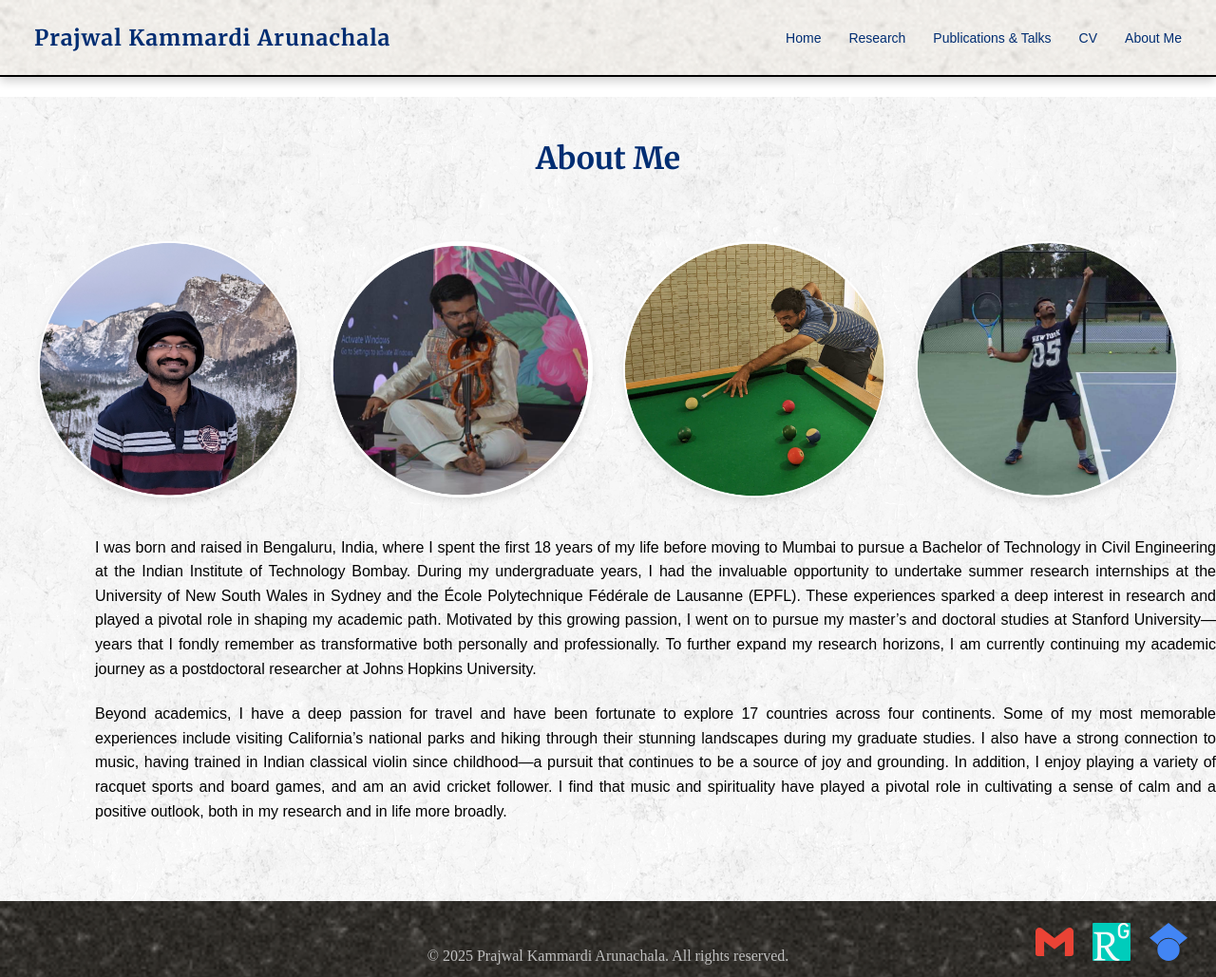
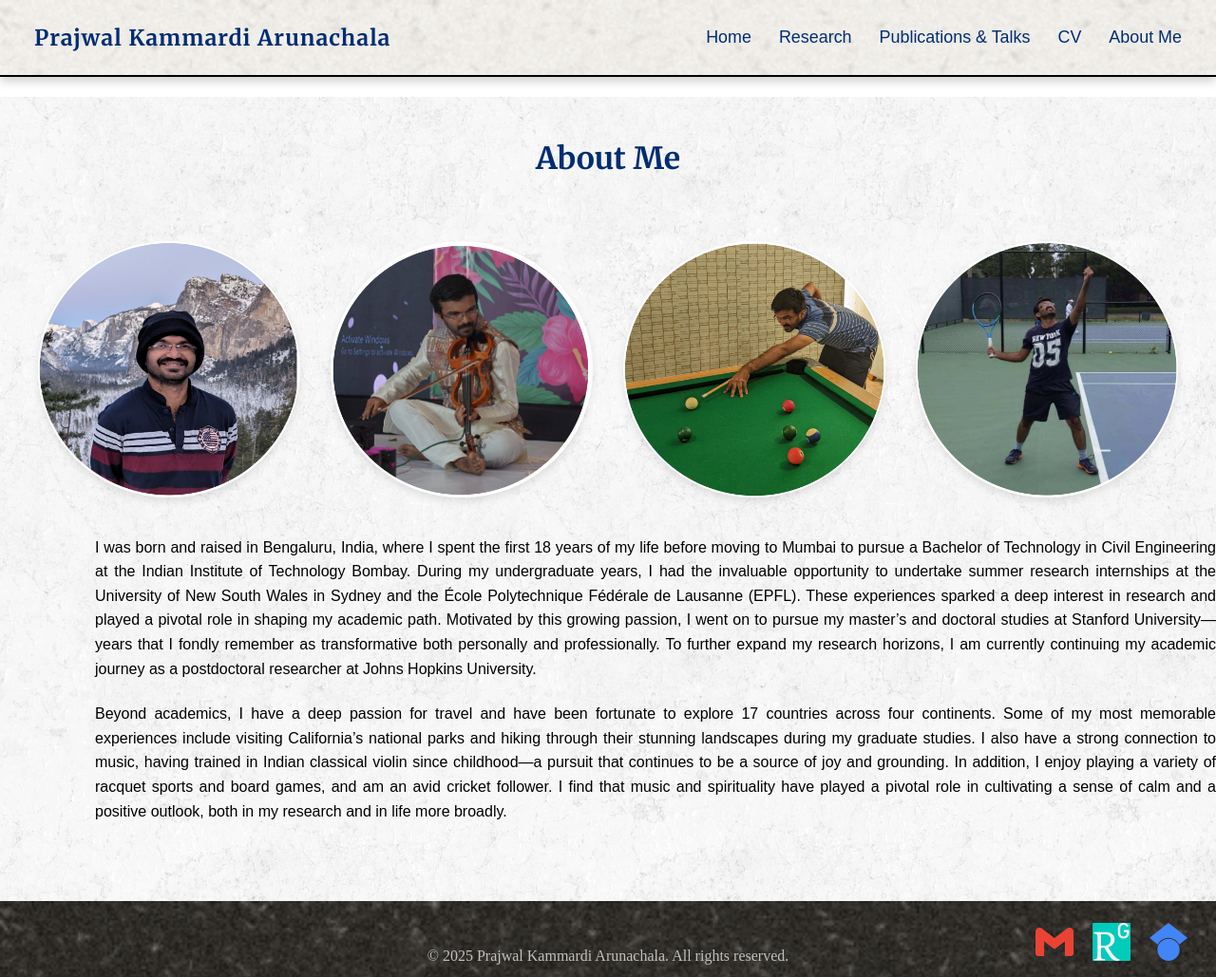
Before and after one commit to prajwalka/prajwalka.github.io, a Jekyll site: the page built from about.md, in a window 1280 px wide and 1029 px high. Shown: the whole window at 95% size. Built offline with Jekyll 4.4.1, drawn with Linux system fonts in a browser that asks for light colours; some web fonts are replaced.

Commit message:
making it scalable

```diff
--- a/assets/style.css
+++ b/assets/style.css
@@ -64,7 +64,7 @@ nav a {
   color: #002D72;
   font-weight: 500;
   transition: color 0.3s ease, transform 0.2s ease, font-weight 0.2s ease;
-  font-size: clamp(10px, 1.2vw, 14px);
+  font-size: clamp(12px, 1.4vw, 18px);
   line-height: 1.2;
 }
 
```
